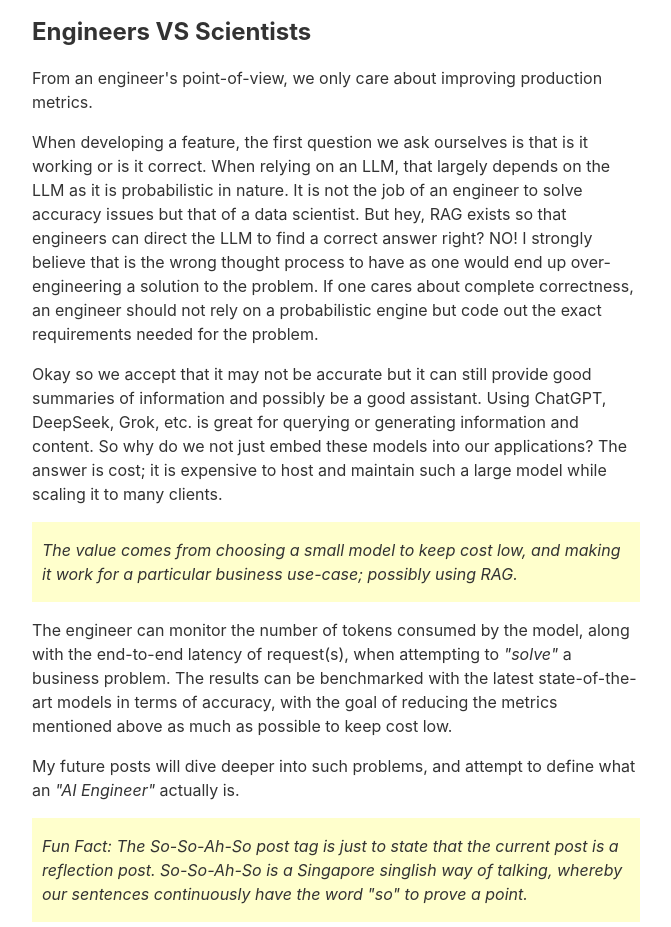
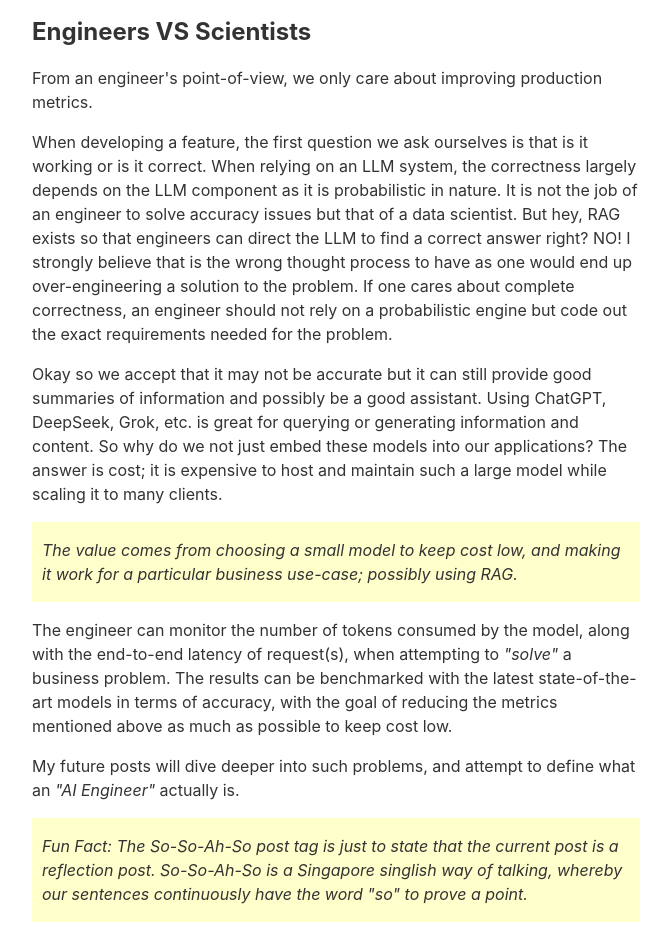
Before and after one commit to sh4nnongoh/sh4nnongoh.github.io, an Eleventy site: page content/blog/9-ai-agents/9-ai-agents.md in a window 1280 px wide. Shown: the part 2580-3507 px from the top of the page, without its empty margins (304-975 px from the left). Built offline with nearby package versions, Linux system fonts and the light colour scheme; Eleventy itself is replaced by a stand-in of ours; some packages are replaced by stand-ins of ours; files that its build step writes are made by us from their sources; what @zachleat/heading-anchors, zod-validation-error would draw is missing.

Commit message:
9: edits

```diff
--- a/content/blog/9-ai-agents/9-ai-agents.md
+++ b/content/blog/9-ai-agents/9-ai-agents.md
@@ -94,7 +94,7 @@ So apparently this **_technique_** is just a mechanism for piping _JSON_ object
 
 From an engineer's point-of-view, we only care about improving production metrics.
 
-When developing a feature, the first question we ask ourselves is that is it working or is it correct. When relying on an LLM, that largely depends on the LLM as it is probabilistic in nature. It is not the job of an engineer to solve accuracy issues but that of a data scientist. But hey, RAG exists so that engineers can direct the LLM to find a correct answer right? NO! I strongly believe that is the wrong thought process to have as one would end up over-engineering a solution to the problem. If one cares about complete correctness, an engineer should not rely on a probabilistic engine but code out the exact requirements needed for the problem.
+When developing a feature, the first question we ask ourselves is that is it working or is it correct. When relying on an LLM system, the correctness largely depends on the LLM component as it is probabilistic in nature. It is not the job of an engineer to solve accuracy issues but that of a data scientist. But hey, RAG exists so that engineers can direct the LLM to find a correct answer right? NO! I strongly believe that is the wrong thought process to have as one would end up over-engineering a solution to the problem. If one cares about complete correctness, an engineer should not rely on a probabilistic engine but code out the exact requirements needed for the problem.
 
 Okay so we accept that it may not be accurate but it can still provide good summaries of information and possibly be a good assistant. Using ChatGPT, DeepSeek, Grok, etc. is great for querying or generating information and content. So why do we not just embed these models into our applications? The answer is cost; it is expensive to host and maintain such a large model while scaling it to many clients.
 
```
